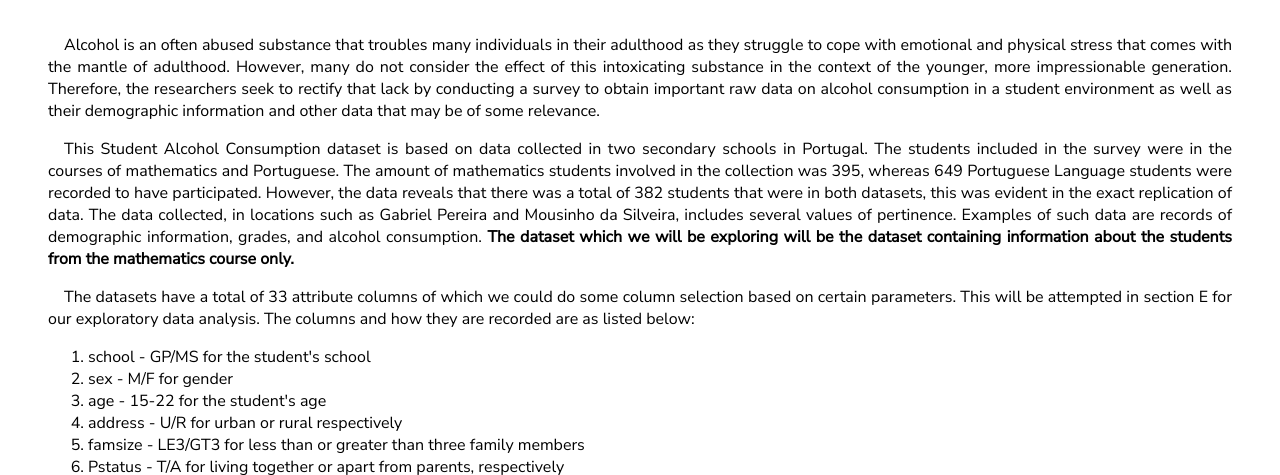
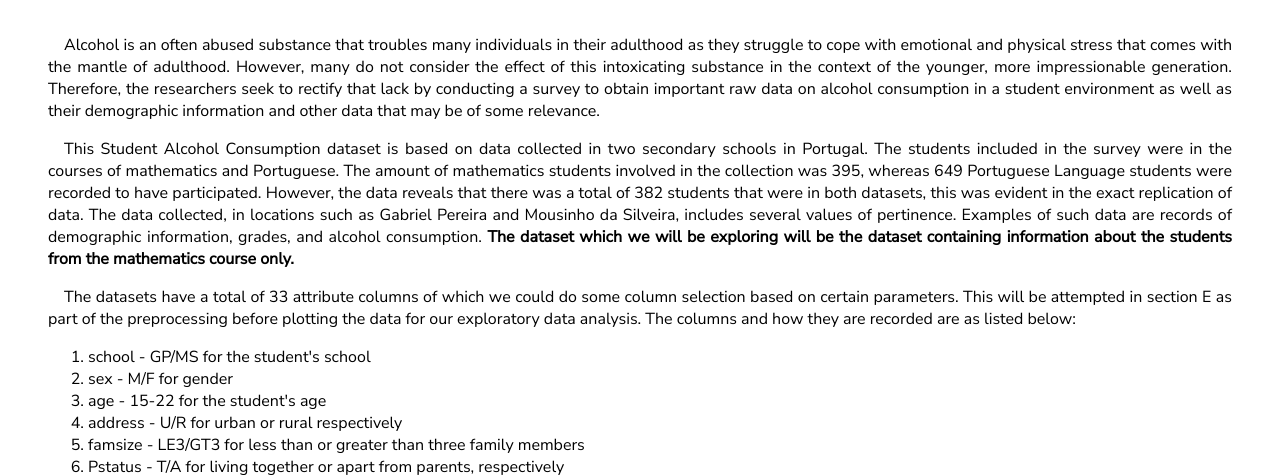
Before and after one commit to TiewKH/TiewKH.github.io, a plain HTML site: page ass1p1.html in a window 1280 px wide. Shown: the part 332-807 px from the top of the page. Drawn offline with Linux system fonts and the light colour scheme.

Commit message:
Complete Part 1 v1

```diff
--- a/ass1p1.html
+++ b/ass1p1.html
@@ -78,7 +78,7 @@
 		</p>
 		<p>
 			<tab1></tab1>The datasets have a total of 33 attribute columns of which we could do some column selection based on certain parameters. This will be attempted
-			in section E for our exploratory data analysis. The columns and how they are recorded are as listed below:
+			in section E as part of the preprocessing before plotting the data for our exploratory data analysis. The columns and how they are recorded are as listed below:
 		</p>
 		<ol>
 			<li >
```
